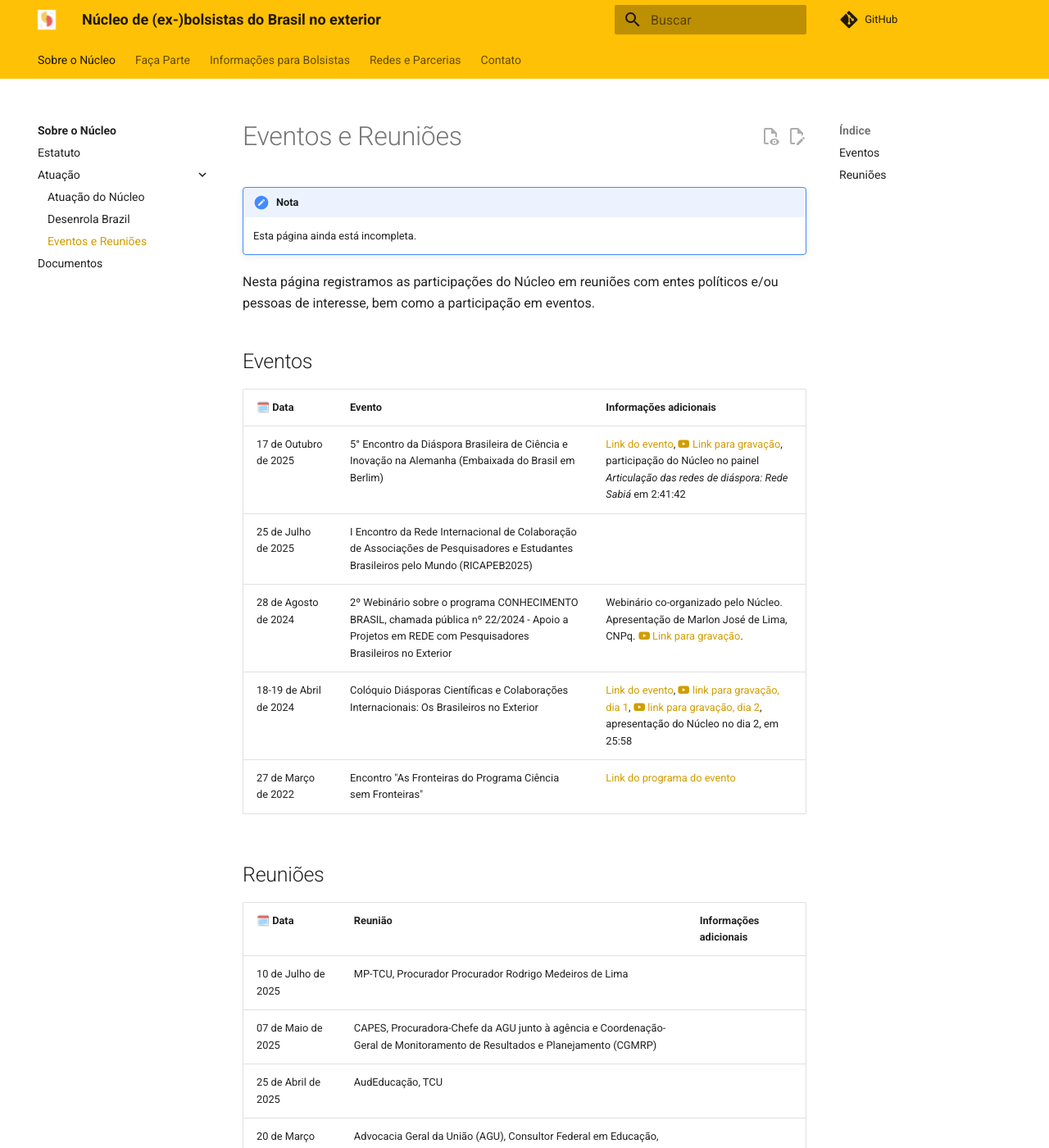
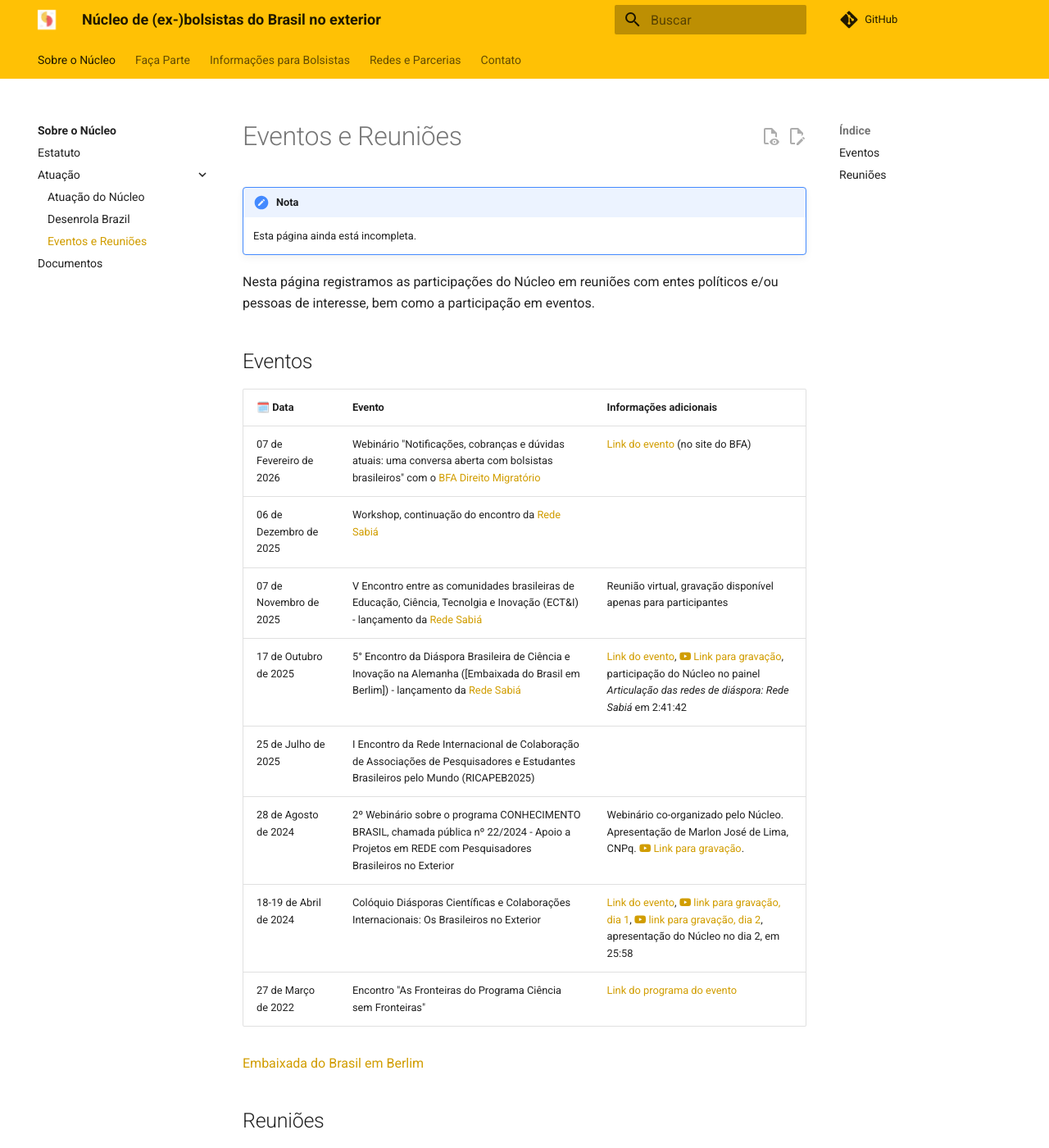
Before and after one commit to exbolsistas/exbolsistas.github.io, an MkDocs documentation site: the page built from docs/eventos-reunioes.md, in a window 1280 px wide and 1400 px high. Shown: the whole window at 82% size. Built offline with MkDocs 1.6.1 and Material for MkDocs 9.7.7, drawn with Linux system fonts in a browser that asks for light colours; comment, search, counter and statistics services are not loaded.

Commit message:
docs: Adicionados eventos

```diff
--- a/docs/eventos-reunioes.md
+++ b/docs/eventos-reunioes.md
@@ -7,14 +7,23 @@ Nesta página registramos as participações do Núcleo em reuniões com entes p
 
 ## Eventos
 
-| 🗓️ Data             | Evento                                                                                                                                             | Informações adicionais                                                                                                                                                                                                                                |
-| ---------------------- | -------------------------------------------------------------------------------------------------------------------------------------------------- | ----------------------------------------------------------------------------------------------------------------------------------------------------------------------------------------------------------------------------------------------------- |
-| 17 de Outubro de 2025  | 5° Encontro da Diáspora Brasileira de Ciência e Inovação na Alemanha (Embaixada do Brasil em Berlim)                                               | [Link do evento][5o-encontro-berlim], [:fontawesome-brands-youtube: Link para gravação][gr-5o-encontro-berlim], participação do Núcleo no painel _Articulação das redes de diáspora: Rede Sabiá_ em 2:41:42                                           |
-| 25 de Julho de 2025    | I Encontro da Rede Internacional de Colaboração de Associações de Pesquisadores e Estudantes Brasileiros pelo Mundo (RICAPEB2025)                  |                                                                                                                                                                                                                                                       |
-| 28 de Agosto de 2024   | 2º Webinário sobre o programa CONHECIMENTO BRASIL, chamada pública nº 22/2024 - Apoio a Projetos em REDE com Pesquisadores Brasileiros no Exterior | Webinário co-organizado pelo Núcleo. Apresentação de Marlon José de Lima, CNPq. [:fontawesome-brands-youtube: Link para gravação][gr-2webinario-cb].                                                                                                  |
-| 18-19 de Abril de 2024 | Colóquio Diásporas Científicas e Colaborações Internacionais: Os Brasileiros no Exterior                                                           | [Link do evento][2024-col-diasporas], [:fontawesome-brands-youtube: link para gravação, dia 1][gr-2024-col-diasporas-1], [:fontawesome-brands-youtube: link para gravação, dia 2][gr-2024-col-diasporas-2], apresentação do Núcleo no dia 2, em 25:58 |
-| 27 de Março de 2022    | Encontro "As Fronteiras do Programa Ciência sem Fronteiras"                                                                                        | [Link do programa do evento][programa-fronteiras-do-csf]                                                                                                                                                                                              |
+<!-- Não se preocupe em tentar alinhar o cabeçalho da tabela abaixo, o uso de emoji faz com que a extensão do VS Code "Markdown Table" causa esse alinhamento como está atualmente -->
 
+| 🗓️ Data              | Evento                                                                                                                                             | Informações adicionais                                                                                                                                                                                                                                |
+| ----------------------- | -------------------------------------------------------------------------------------------------------------------------------------------------- | ----------------------------------------------------------------------------------------------------------------------------------------------------------------------------------------------------------------------------------------------------- |
+| 07 de Fevereiro de 2026 | Webinário "Notificações, cobranças e dúvidas atuais: uma conversa aberta com bolsistas brasileiros" com o [BFA Direito Migratório]                 | [Link do evento][2026-02-webinario-bfa] (no site do BFA)                                                                                                                                                                                              |
+| 06 de Dezembro de 2025  | Workshop, continuação do encontro da [Rede Sabiá]                                                                                                  |                                                                                                                                                                                                                                                       |
+| 07 de Novembro de 2025  | V Encontro entre as comunidades brasileiras de Educação, Ciência, Tecnolgia e Inovação (ECT&I) - lançamento da [Rede Sabiá]                        | Reunião virtual, gravação disponível apenas para participantes                                                                                                                                                                                        |
+| 17 de Outubro de 2025   | 5° Encontro da Diáspora Brasileira de Ciência e Inovação na Alemanha ([Embaixada do Brasil em Berlim]) - lançamento da [Rede Sabiá]                | [Link do evento][5o-encontro-berlim], [:fontawesome-brands-youtube: Link para gravação][gr-5o-encontro-berlim], participação do Núcleo no painel _Articulação das redes de diáspora: Rede Sabiá_ em 2:41:42                                           |
+| 25 de Julho de 2025     | I Encontro da Rede Internacional de Colaboração de Associações de Pesquisadores e Estudantes Brasileiros pelo Mundo (RICAPEB2025)                  |                                                                                                                                                                                                                                                       |
+| 28 de Agosto de 2024    | 2º Webinário sobre o programa CONHECIMENTO BRASIL, chamada pública nº 22/2024 - Apoio a Projetos em REDE com Pesquisadores Brasileiros no Exterior | Webinário co-organizado pelo Núcleo. Apresentação de Marlon José de Lima, CNPq. [:fontawesome-brands-youtube: Link para gravação][gr-2webinario-cb].                                                                                                  |
+| 18-19 de Abril de 2024  | Colóquio Diásporas Científicas e Colaborações Internacionais: Os Brasileiros no Exterior                                                           | [Link do evento][2024-col-diasporas], [:fontawesome-brands-youtube: link para gravação, dia 1][gr-2024-col-diasporas-1], [:fontawesome-brands-youtube: link para gravação, dia 2][gr-2024-col-diasporas-2], apresentação do Núcleo no dia 2, em 25:58 |
+| 27 de Março de 2022     | Encontro "As Fronteiras do Programa Ciência sem Fronteiras"                                                                                        | [Link do programa do evento][programa-fronteiras-do-csf]                                                                                                                                                                                              |
+
+[2026-02-webinario-bfa]: https://bfamigratorio.com.br/webinar-notificacoes-cobrancas-bolsistas-brasileiros-exterior/
+[BFA Direito Migratório]: https://bfamigratorio.com.br
+[Rede Sabiá]: https://redesabia.org
+[Embaixada do Brasil em Berlim](https://www.gov.br/mre/pt-br/embaixada-berlim)
 [5o-encontro-berlim]: https://www.eventbrite.de/e/5o-encontro-da-diaspora-brasileira-de-ciencia-e-inovacao-na-alemanha-tickets-1602051973579
 [gr-5o-encontro-berlim]: https://youtu.be/Ws3g6RbHYO8?si=OpchQ-Ja1SZd0De_&t=9703
 [gr-2webinario-cb]: https://www.youtube.com/watch?v=hIlmx_3Bo2o
```
